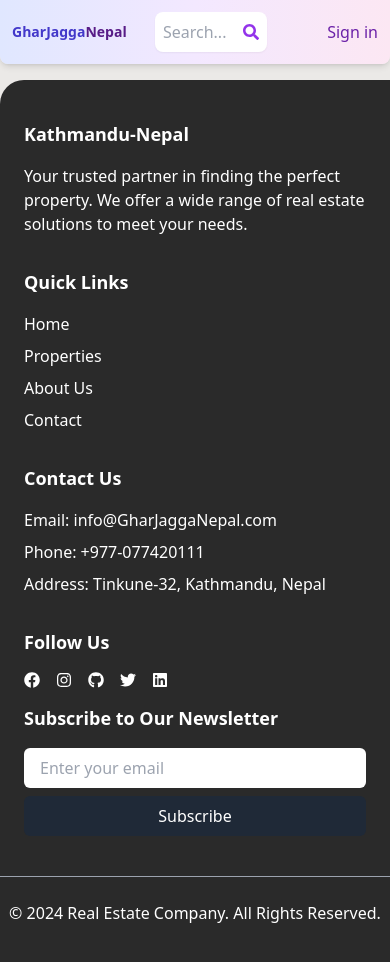
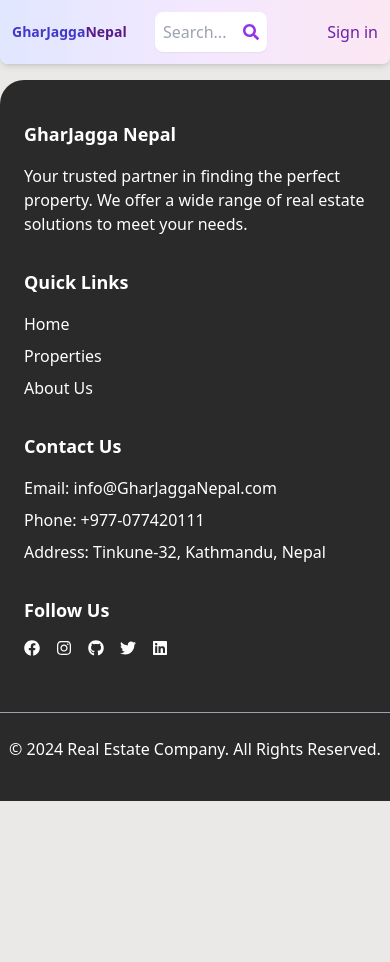
Before and after one commit to madhavbanjade/Mern-Estate, a React (Vite) app in the folder client/: page /footer in a window 390 px wide. Shown: the top 962 px of the page. After the commit the page ends 844 px from the top, so only its background shows below. Built offline with nearby package versions, Linux system fonts and the light colour scheme; no server answers.

Commit message:
some changes and pre installation

```diff
--- a/client/package.json
+++ b/client/package.json
@@ -17,8 +17,9 @@
     "react-icons": "^5.3.0",
     "react-redux": "^9.1.2",
     "react-router-dom": "^6.26.1",
+    "react-toastify": "^10.0.6",
     "redux-persist": "^6.0.0",
-    "sweetalert2": "^11.14.0",
+    "sweetalert2": "^11.14.4",
     "swiper": "^11.1.14"
   },
   "devDependencies": {
@@ -34,6 +35,7 @@
     "eslint-plugin-react-refresh": "^0.4.9",
     "globals": "^15.9.0",
     "postcss": "^8.4.45",
+    "sass-embedded": "^1.80.3",
     "tailwindcss": "^3.4.10",
     "vite": "^5.4.1"
   }
--- a/client/src/Components/Footer.jsx
+++ b/client/src/Components/Footer.jsx
@@ -14,7 +14,7 @@ export default function Footer() {
       <div className="container mx-auto px-6 grid grid-cols-1 md:grid-cols-4 gap-8">
         {/* Company Information */}
         <div>
-          <h2 className="text-lg font-bold mb-4">Kathmandu-Nepal</h2>
+          <h2 className="text-lg font-bold mb-4">GharJagga Nepal</h2>
           <p>
             Your trusted partner in finding the perfect property. We offer a
             wide range of real estate solutions to meet your needs.
@@ -40,11 +40,6 @@ export default function Footer() {
                 About Us
               </Link>
             </li>
-            <li>
-              <Link to="/contact" className="hover:underline">
-                Contact
-              </Link>
-            </li>
           </ul>
         </div>
 
@@ -62,16 +57,52 @@ export default function Footer() {
         <div>
           <h2 className="text-lg font-bold mb-4">Follow Us</h2>
           <div className="flex space-x-4 mb-4">
-            <FaFacebook className="cursor-pointer hover:text-gray-300" />
-            <FaInstagram className="cursor-pointer hover:text-gray-300" />
-            <FaGithub className="cursor-pointer hover:text-gray-300" />
-            <FaTwitter className="cursor-pointer hover:text-gray-300" />
-            <FaLinkedin className="cursor-pointer hover:text-gray-300" />
+            <a
+              href="https://www.facebook.com/YourProfile" // Replace with your Facebook URL
+              target="_blank"
+              rel="noopener noreferrer"
+              className="cursor-pointer hover:text-gray-300"
+            >
+              <FaFacebook />
+            </a>
+            <a
+              href="https://www.instagram.com/YourProfile" // Replace with your Instagram URL
+              target="_blank"
+              rel="noopener noreferrer"
+              className="cursor-pointer hover:text-gray-300"
+            >
+              <FaInstagram />
+            </a>
+            <a
+              href="https://github.com/madhavbanjade" // Replace with your GitHub URL
+              target="_blank"
+              rel="noopener noreferrer"
+              className="cursor-pointer hover:text-gray-300"
+            >
+              <FaGithub />
+            </a>
+            <a
+              href="https://twitter.com/YourProfile" // Replace with your Twitter URL
+              target="_blank"
+              rel="noopener noreferrer"
+              className="cursor-pointer hover:text-gray-300"
+            >
+              <FaTwitter />
+            </a>
+            <a
+              href="https://www.linkedin.com/in/YourProfile" // Replace with your LinkedIn URL
+              target="_blank"
+              rel="noopener noreferrer"
+              className="cursor-pointer hover:text-gray-300"
+            >
+              <FaLinkedin />
+            </a>
           </div>
-          <h2 className="text-lg font-bold mb-4">
+          {/* Newsletter section can be uncommented if needed */}
+          {/* <h2 className="text-lg font-bold mb-4">
             Subscribe to Our Newsletter
-          </h2>
-          <form className="flex flex-col space-y-2">
+          </h2> */}
+          {/* <form className="flex flex-col space-y-2">
             <input
               type="email"
               placeholder="Enter your email"
@@ -80,7 +111,7 @@ export default function Footer() {
             <button className="bg-gray-800 hover:bg-gray-700 text-white px-4 py-2 rounded-md">
               Subscribe
             </button>
-          </form>
+          </form> */}
         </div>
       </div>
       {/* Footer Bottom */}
--- a/client/src/Pages/CreateListing.jsx
+++ b/client/src/Pages/CreateListing.jsx
@@ -8,6 +8,8 @@ import {
 import { app } from "../firebase";
 import { useSelector } from "react-redux";
 import { useNavigate } from "react-router-dom";
+import { ToastContainer, toast } from "react-toastify"; // Import ToastContainer and toast
+import "react-toastify/dist/ReactToastify.css"; // Import styles
 
 export default function CreateListing() {
   const { currentUser } = useSelector((state) => state.user);
@@ -32,8 +34,6 @@ export default function CreateListing() {
   const [error, setError] = useState(false);
   const [loading, setLoading] = useState(false);
 
-  // console.log(files);
-  console.log(formData);
   const handleImageSubmit = (e) => {
     if (files.length > 0 && files.length + formData.imageUrls.length < 7) {
       setUploading(true);
@@ -51,6 +51,7 @@ export default function CreateListing() {
           });
           setImageUploadError(false);
           setUploading(false);
+          toast.success("Images uploaded successfully!"); // Show success toast
         })
         .catch((err) => {
           setImageUploadError("Image upload failed (2 mb max per image)");
@@ -130,7 +131,7 @@ export default function CreateListing() {
       if (formData.imageUrls.length < 1)
         return setError("You must upload at least one image");
       if (+formData.regularPrice < +formData.discountPrice)
-        return setError("Discount price must be less then regular price");
+        return setError("Discount price must be less than regular price");
       setLoading(true);
       setError(false);
       const res = await fetch("/api/listing/create", {
@@ -147,6 +148,8 @@ export default function CreateListing() {
       setLoading(false);
       if (data.success === false) {
         setError(data.message);
+      } else {
+        toast.success("Listing created successfully!"); // Show success toast after successful creation
       }
       navigate(`/listing/${data._id}`);
     } catch (error) {
@@ -160,11 +163,7 @@ export default function CreateListing() {
       <h1 className="text-3xl font-semibold text-center my-7">
         Create Listing
       </h1>
-
-      <form
-        onSubmit={handleSubmit}
-        className="flex  flex-col sm:flex-row gap-4"
-      >
+      <form onSubmit={handleSubmit} className="flex flex-col sm:flex-row gap-4">
         <div className="flex flex-col gap-4 flex-1">
           <input
             type="text"
@@ -316,8 +315,8 @@ export default function CreateListing() {
             )}
           </div>
         </div>
-        <div className="flex flex-col  flex-1 gap-4">
-          <p className="font font-semibold">Images:</p>
+        <div className="flex flex-col flex-1 gap-4">
+          <p className=" font-semibold">Images:</p>
           <span className="font-normal text-gray-600 ml-2">
             The first image will be the cover(Max 6)
           </span>
@@ -343,28 +342,29 @@ export default function CreateListing() {
             {ImageUploadError && ImageUploadError}
           </p>
           {formData.imageUrls.length > 0 &&
-            formData.imageUrls.map((url, index) => {
-              //map should be return..
-              return (
+            formData.imageUrls.map((url, index) => (
               <div
                 key={url}
-                  className="flex justify-between p-3 border items-center"
+                className="flex justify-between p-3 items-center border"
               >
+                <div className="border rounded-lg p-2">
+                  {" "}
+                  {/* Added border here */}
                   <img
                     src={url}
                     alt="listing image"
-                    className="w-20 h-20 object-contain rounded-lg "
+                    className="w-20 h-20 object-contain rounded-lg"
                   />
+                </div>
                 <button
                   type="button"
                   onClick={() => handleRemoveImage(index)}
-                    className="p-3 text-rose-700 rounded-lg uppercase hover:opacity-70"
+                  className="p-3 text-red-700 rounded-lg uppercase hover:opacity-70"
                 >
                   Delete
                 </button>
               </div>
-              );
-            })}
+            ))}
           <button
             disabled={loading || uploading}
             className="p-3 bg-slate-700 text-white rounded-lg uppercase hover:opacity-95 disabled:opacity-80"
@@ -374,6 +374,7 @@ export default function CreateListing() {
           {error && <p className="text-red-700 text-sm">{error}</p>}
         </div>
       </form>
+      <ToastContainer /> {/* Include ToastContainer for displaying toasts */}
     </main>
   );
 }
--- a/client/src/Pages/Search.jsx
+++ b/client/src/Pages/Search.jsx
@@ -127,25 +127,8 @@ export default function Search() {
     }
     setListings([...listings, ...data]);
   };
-  // const handleDelete = async (listingId) => {
-  //   if (window.confirm("Are you sure you want to delete the listings!"))
-  //     try {
-  //       const res = await fetch(
-  //         `/api/listing/del/${listingId}`,
-
-  //         { method: "DELETE" }
-  //       );
-  //       if (res.ok) {
-  //         setListings(listings.filter((listing) => listing._id !== listingId));
-  //       } else {
-  //         console.log("Failed to delete listing");
-  //       }
-  //     } catch (error) {
-  //       console.log("Error delete Listing", error);
-  //     }
-  // };
   return (
-    <div className="flex flex-col md:flex-row">
+    <div className="flex flex-col md:flex-row mt-[100px]">
       <div className="p-7  border-b-2 md:border-r-2 md:min-h-screen">
         <form onSubmit={handleSubmit} className="flex flex-col gap-8">
           <div className="flex items-center gap-2">
@@ -263,11 +246,7 @@ export default function Search() {
           {!loading &&
             listings &&
             listings.map((listing) => (
-              <ListingItem
-                key={listing._id}
-                listing={listing}
-                // onDelete={handleDelete}
-              />
+              <ListingItem key={listing._id} listing={listing} />
             ))}
 
           {showMore && (
--- a/client/src/Pages/SignIn.jsx
+++ b/client/src/Pages/SignIn.jsx
@@ -51,7 +51,7 @@ const SignIn = () => {
     }
   };
   return (
-    <div className="p-3 max-w-lg mx-auto">
+    <div className="p-3 max-w-lg mx-auto mt-[100px]">
       <h1 className="text-3xl text-center  font-semibold my-7">Sign In</h1>
       <form onSubmit={handleSubmit} className=" flex flex-col gap-4 ">
         <input
--- a/client/src/Pages/SignUp.jsx
+++ b/client/src/Pages/SignUp.jsx
@@ -1,4 +1,4 @@
-import  { useState } from "react";
+import { useState } from "react";
 import { Link, useNavigate } from "react-router-dom";
 import OAuth from "../Components/OAuth";
 
@@ -41,14 +41,14 @@ const SignUp = () => {
       }
       setLoading(false);
       setError(null);
-       navigate("/sign-in");
+      navigate("/sign-in");
     } catch (error) {
       setLoading(false);
-       setError(error.message);
+      setError(error.message);
     }
   };
   return (
-    <div className="p-3 max-w-lg mx-auto">
+    <div className="p-3 max-w-lg mx-auto mt-[100px]">
       <h1 className="text-3xl text-center  font-semibold my-7">Sign Up</h1>
       <form onSubmit={handleSubmit} className=" flex flex-col gap-4 ">
         <input
```
Also changed, not shown: client/src/Pages/Profile.jsx (+46 -15 lines), 2 other files (tests, documents, lock files or other folders). Lines whose indentation alone changed are shown as unchanged.
